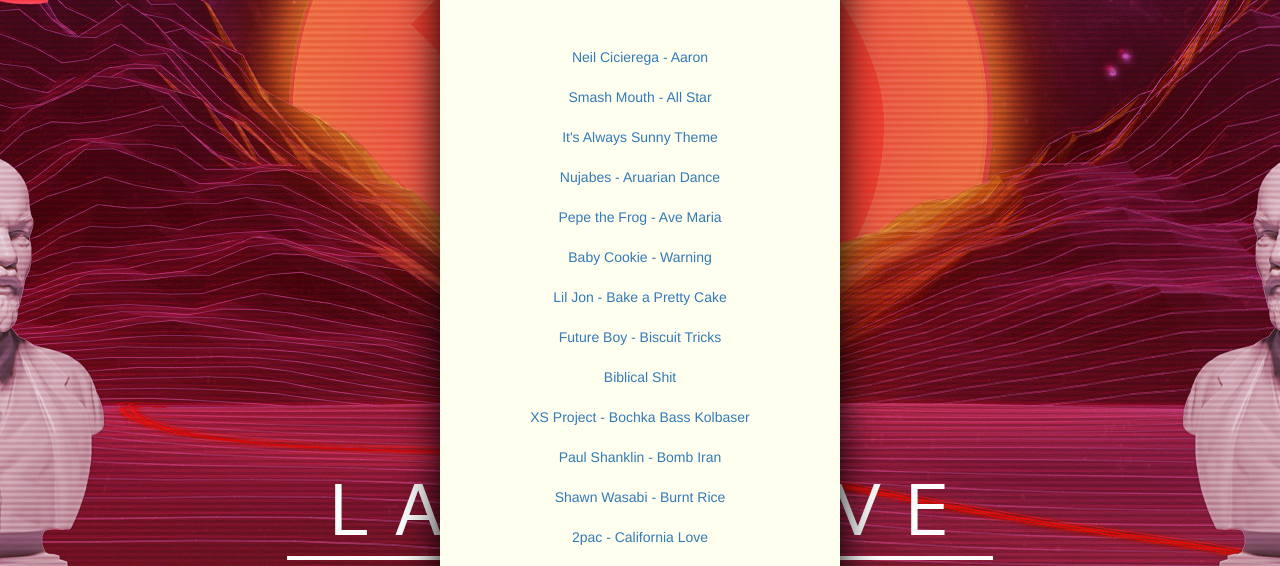
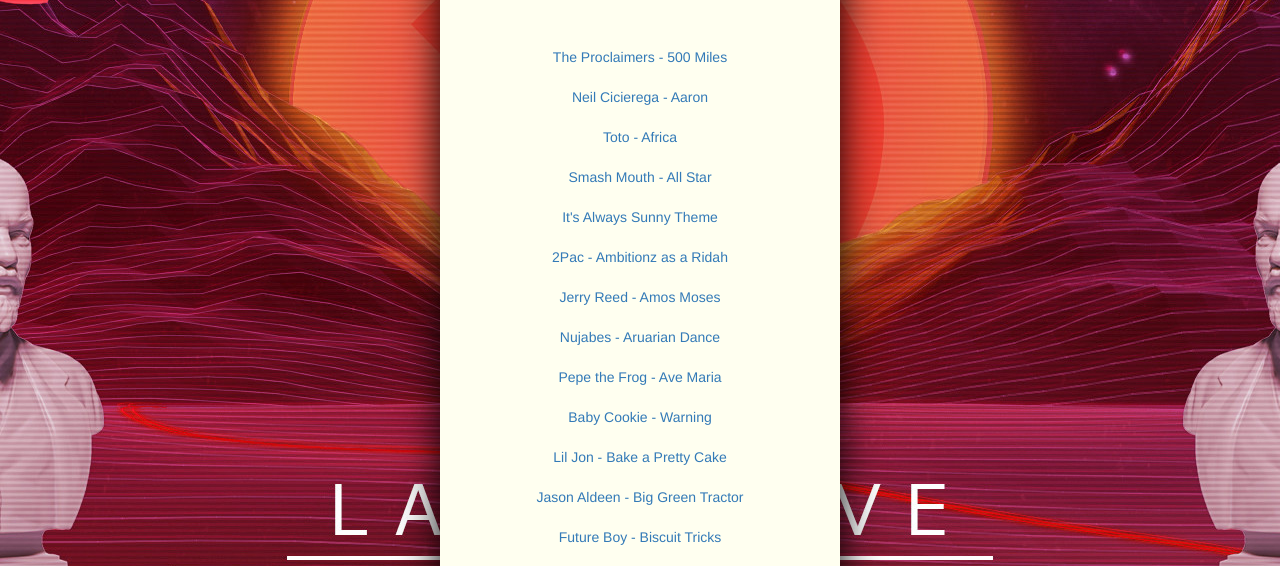
Before and after one commit to SirFrancisBillard/billard-radio, a plain HTML site: page index.html in a window 1280 px wide. Shown: the part 225-791 px from the top of the page. Drawn offline with nearby package versions, Linux system fonts and the light colour scheme.

Commit message:
New tunes

```diff
--- a/index.html
+++ b/index.html
@@ -70,19 +70,25 @@
 				<br>
 				<h1>Billard Radio</h1>
 				<h3>all your favorite tunes hosted in high quality online</h3><br><br>
+				<a href="music/500_miles.mp3" target="_blank" role="button">The Proclaimers - 500 Miles</a><br><br>
 				<a href="music/aaron.mp3" target="_blank" role="button">Neil Cicierega - Aaron</a><br><br>
+				<a href="music/africa.mp3" target="_blank" role="button">Toto - Africa</a><br><br>
 				<a href="music/all_star.mp3" target="_blank" role="button">Smash Mouth - All Star</a><br><br>
 				<a href="music/always_sunny.mp3" target="_blank" role="button">It's Always Sunny Theme</a><br><br>
+				<a href="music/ambitionz_az_a_ridah.mp3" target="_blank" role="button">2Pac - Ambitionz as a Ridah</a><br><br>
+				<a href="music/amos_moses.mp3" target="_blank" role="button">Jerry Reed - Amos Moses</a><br><br>
 				<a href="music/aruarian_dance.mp3" target="_blank" role="button">Nujabes - Aruarian Dance</a><br><br>
 				<a href="music/ave_maria.mp3" target="_blank" role="button">Pepe the Frog - Ave Maria</a><br><br>
 				<a href="music/baby_cookie.mp3" target="_blank" role="button">Baby Cookie - Warning</a><br><br>
 				<a href="music/bake_cake.mp3" target="_blank" role="button">Lil Jon - Bake a Pretty Cake</a><br><br>
+				<a href="music/big_green_tractor.mp3" target="_blank" role="button">Jason Aldeen - Big Green Tractor</a><br><br>
 				<a href="music/biscuit_tricks.mp3" target="_blank" role="button">Future Boy - Biscuit Tricks</a><br><br>
 				<a href="music/blessed_are_you.mp3" target="_blank" role="button">Biblical Shit</a><br><br>
 				<a href="music/bochka.mp3" target="_blank" role="button">XS Project - Bochka Bass Kolbaser</a><br><br>
 				<a href="music/bomb_iran.mp3" target="_blank" role="button">Paul Shanklin - Bomb Iran</a><br><br>
 				<a href="music/burnt_rice.mp3" target="_blank" role="button">Shawn Wasabi - Burnt Rice</a><br><br>
-				<a href="music/california_love.mp3" target="_blank" role="button">2pac - California Love</a><br><br>
+				<a href="music/california_love.mp3" target="_blank" role="button">2Pac - California Love</a><br><br>
+				<a href="music/call_me_maybe.mp3" target="_blank" role="button">Carly Rae Jepsen - Call Me Maybe</a><br><br>
 				<a href="music/cars.mp3" target="_blank" role="button">Gary Numan - Cars</a><br><br>
 				<a href="music/chernyi_bumer.mp3" target="_blank" role="button">Seryoga - Chernyi Bumer</a><br><br>
 				<a href="music/crazy_rap.mp3" target="_blank" role="button">Afroman - Colt 45</a><br><br>
@@ -121,6 +127,7 @@
 				<a href="music/slam.mp3" target="_blank" role="button">Pendulum - Slam</a><br><br>
 				<a href="music/soviet_anthem.mp3" target="_blank" role="button">National Anthem of the USSR</a><br><br>
 				<a href="music/suicidal_thoughts_remix.mp3" target="_blank" role="button">The Notorious B.I.G. - Suicidal Thoughts (Nuck Chorris Remix)</a><br><br>
+				<a href="music/sussudio.mp3" target="_blank" role="button">Phil Collins - Sussudio</a><br><br>
 				<a href="music/tetris.mp3" target="_blank" role="button">Tetris Theme</a><br><br>
 				<a href="music/the_badlands.mp3" target="_blank" role="button">Future Boy - The Badlands</a><br><br>
 				<a href="music/the_model.mp3" target="_blank" role="button">Big Black - The Model</a><br><br>
@@ -128,6 +135,7 @@
 				<a href="music/tunak.mp3" target="_blank" role="button">Daler Mehndi - Tunak Tunak Tun</a><br><br>
 				<a href="music/turbo_killer.mp3" target="_blank" role="button">Carpenter Brut - Turbo Killer</a><br><br>
 				<a href="music/unregistered_hypercam_2.mp3" target="_blank" role="button">Future Boy - Unregistered Hypercam 2</a><br><br>
+				<a href="music/your_man.mp3" target="_blank" role="button">Josh Turner - Your Man</a><br><br>
 				<a href="music/wow_wow.mp3" target="_blank" role="button">Neil Cicierega - Wow Wow</a><br><br>
 				<br>
 				<a href="https://github.com/SirFrancisBillard" target="_blank">
```
Also changed, not shown: 8 other files.
